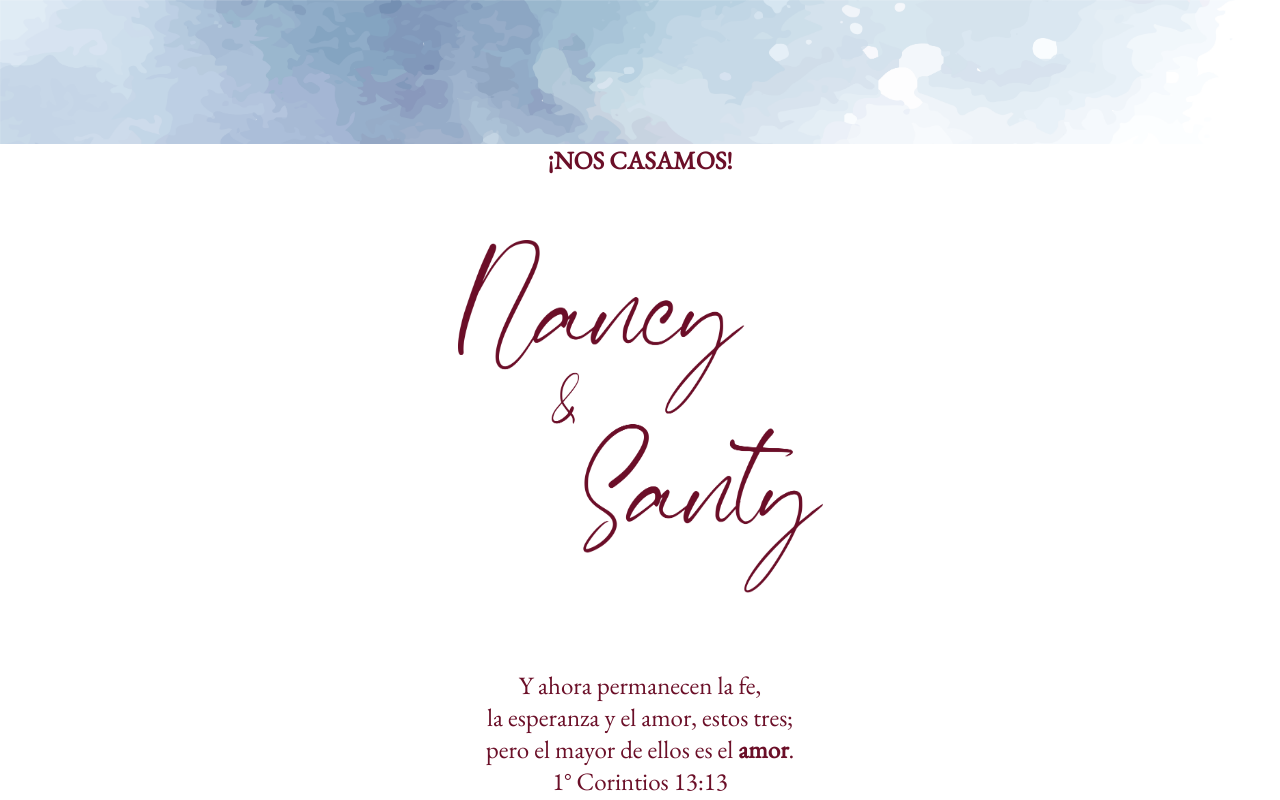
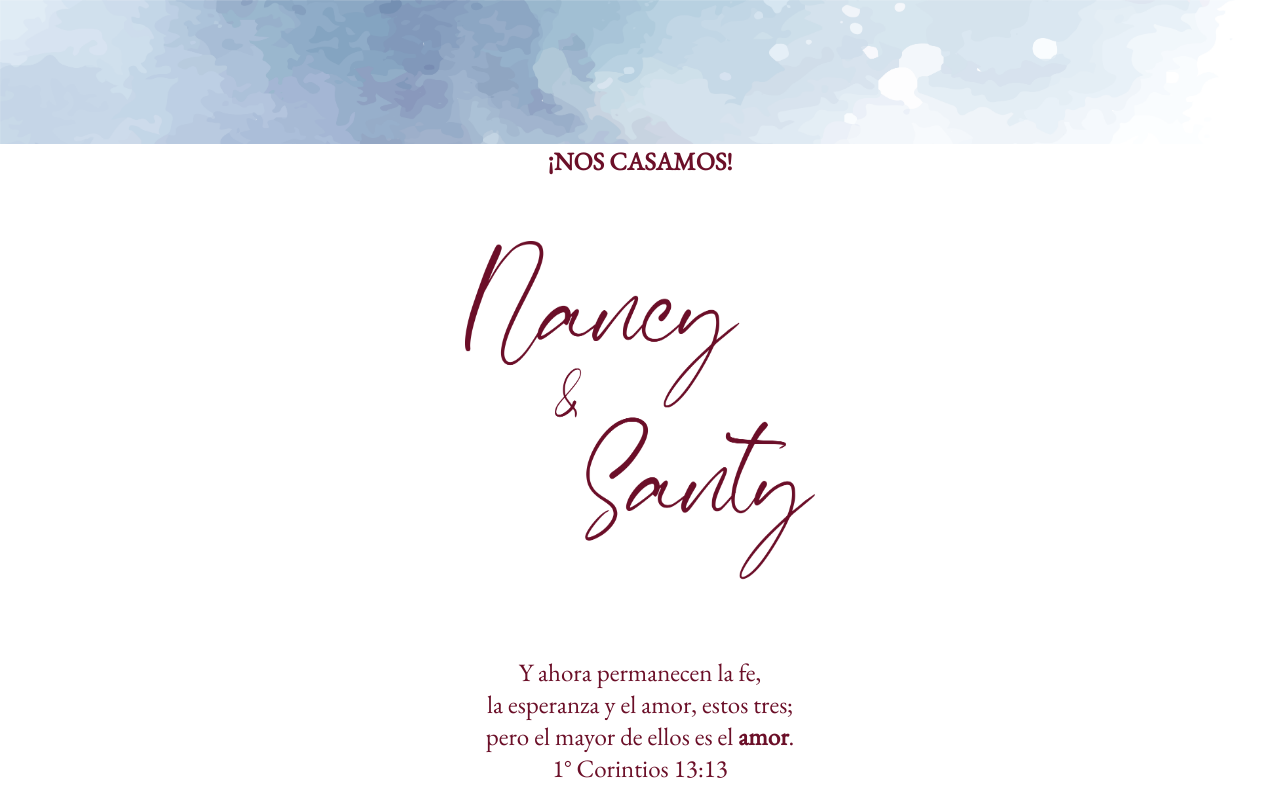
Before and after one commit to crissegura/nancy-santiago.boda, a plain HTML site: page index.html in a window 1280 px wide. Shown: the top 800 px of the page. Drawn offline with nearby package versions, Linux system fonts and the light colour scheme.

Commit message:
Add files via upload

```diff
--- a/index.html
+++ b/index.html
@@ -12,11 +12,11 @@
 
     </header>
     <section class="inicio" >
-        <p class="nosCasamos" data-aos="fade-left">
+        <p class="nosCasamos">
             ¡NOS CASAMOS!
         </p>
-        <img style="padding: 4rem;" data-aos="fade-left" width="365px" height="365px" src="./media/nancyysanti.png" alt="">
-        <div class="versiculo" data-aos="fade-left">
+        <img style="padding: 4rem 0;"  width="350px" height="350px" src="./media/nancyysanti.png" alt="">
+        <div class="versiculo" >
             <p>
                 Y ahora permanecen la fe, <br> la esperanza y el amor, estos tres; <br> pero el mayor de ellos es el <b>amor</b>.
             </p>
--- a/style.css
+++ b/style.css
@@ -16,7 +16,7 @@ header{
     background-repeat: no-repeat;
 }
 .inicio{
-    min-height: 82vh;
+    min-height: 83vh;
     display: flex;
     flex-direction: column;
     justify-content: space-evenly;
```
